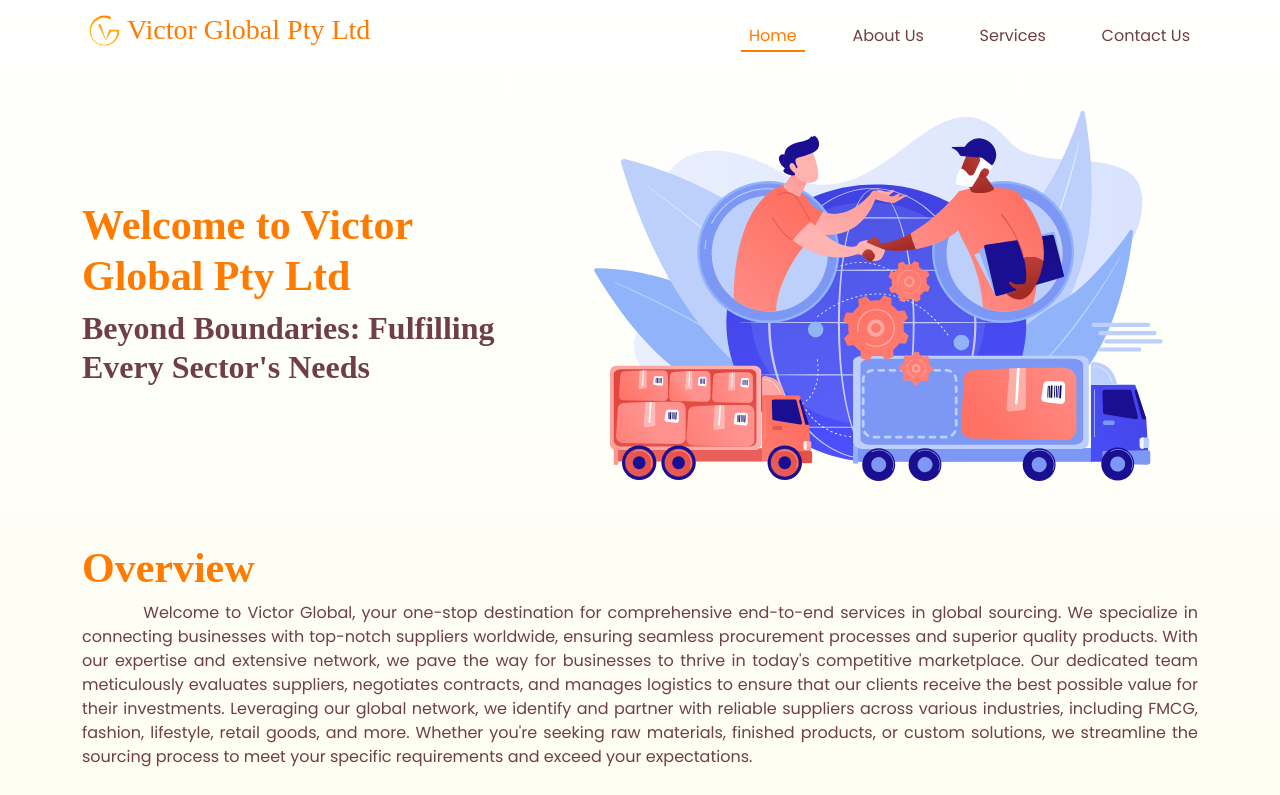
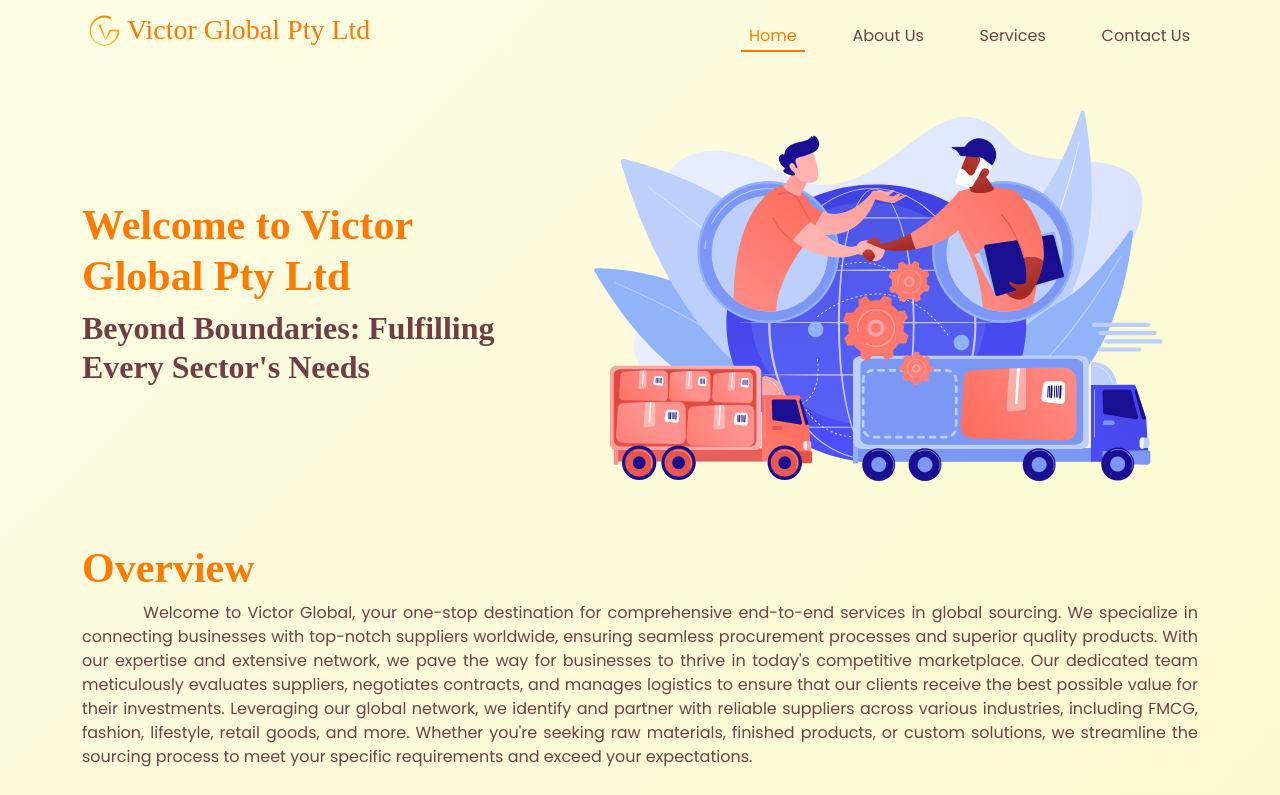
Before and after one commit to Vishwa10032000/VictorGlobalPtyLtd, a React (Create React App) app: page / in a window 1280 px wide. Shown: the top 795 px of the page. Built offline with nearby package versions, Linux system fonts and the light colour scheme; a web font is replaced by a local one.

Commit message:
background animation

```diff
--- a/src/App.css
+++ b/src/App.css
@@ -25,9 +25,24 @@
 }
 
 .App {
-  background: linear-gradient(to bottom, var(--white-color), var(--primary-lite-color));
+  background: linear-gradient(-45deg,var(--primary-lite-color) ,   var(--primary-lite-color),var(--white-color),var(--white-color));
   min-height: 100vh;
+  background-size: 400% 400%; /* Adjust this size as per your preference */
+  animation: gradientAnimation 15s ease infinite;
 }
+
+@keyframes gradientAnimation {
+  0% {
+    background-position: 0% 50%;
+  }
+  50% {
+    background-position: 100% 50%;
+  }
+  100% {
+    background-position: 0% 50%;
+  }
+}
+
 
 .services-container {
   display: flex;
```
